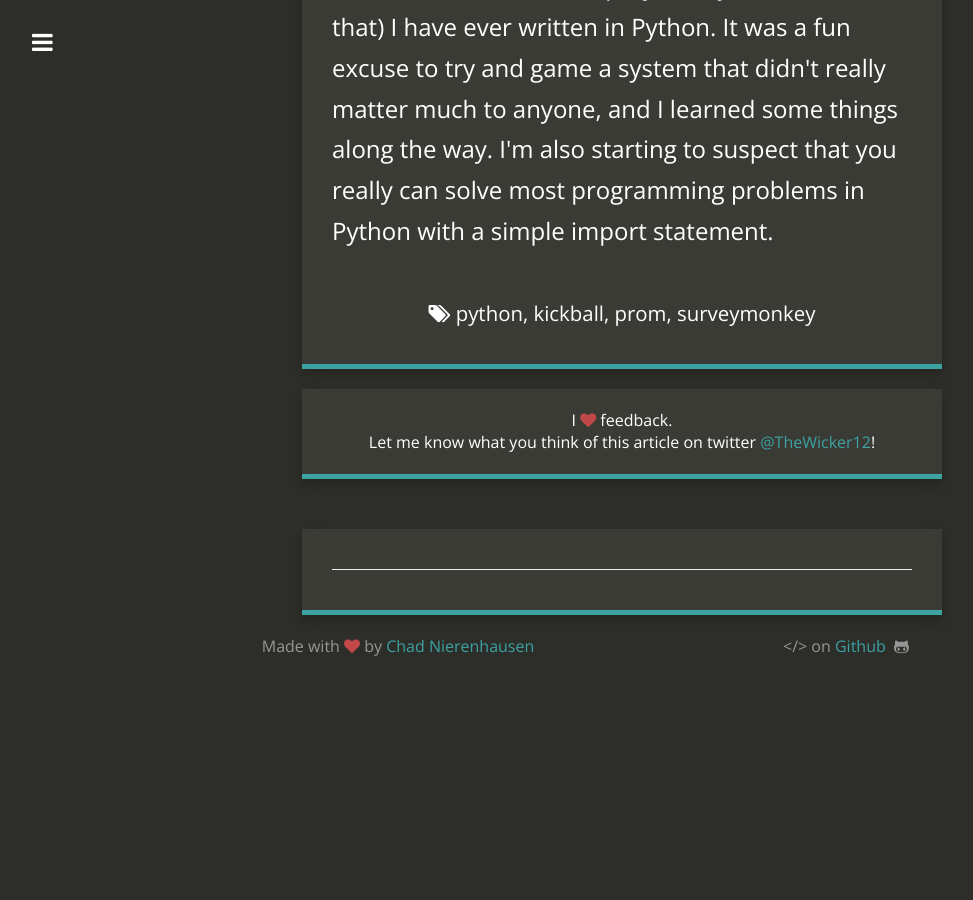
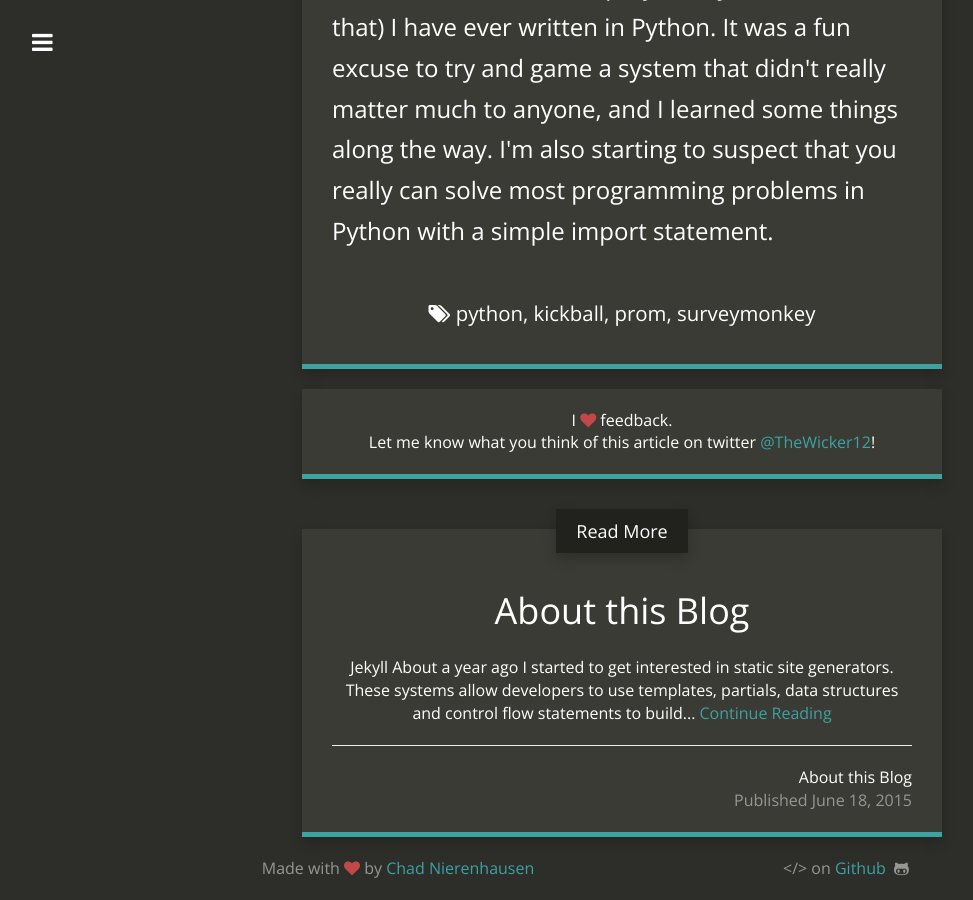
Before and after one commit to cnieren/Blog, a Jekyll site: the page built from site/_posts/2015-05-13-hello-world.md, in a window 1280 px wide and 900 px high, scrolled down 4255 px. Shown: the whole window, without its empty margins (18-991 px from the left). Built offline with Jekyll 4.4.1, drawn with Linux system fonts in a browser that asks for light colours; nearby versions of some CDN libraries; before the commit the page ends 4933 px from its top, so only the background shows below that; some of the changed lines change nothing that is shown.

Commit message:
start new blog post

````diff
--- a/site/_config.yml
+++ b/site/_config.yml
@@ -4,7 +4,7 @@ email: chad.nierenhausen@gmail.com
 description: > # this means to ignore newlines until "baseurl:"
  "A place for me to post reminders to myself about the things I do."
 baseurl: ""
-host: 0.0.0.0
+#host: 0.0.0.0
 url: "http://chadnierenhausen.com"
 title_description: "Web Development, Blogging, and Other Stuff I Do"
 title_image: "images/bio.jpg"
@@ -23,7 +23,7 @@ stackoverflow_link:
 
 # Footer
 footer_left: "Made with <i class=\"fa fa-heart\"></i> by <a href=\"https://twitter.com/TheWicker12\">Chad Nierenhausen</a>"
-footer_right: "&lt;/&gt; on <a href=\"https://github.com/cnieren/blog\">Github</a> &nbsp;<i class=\"fa fa-github-alt\"></i>"
+footer_right: "&lt;/&gt; on <a href=\"https://github.com/cnieren\">Github</a> &nbsp;<i class=\"fa fa-github-alt\"></i>"
 
 # Build settings
 markdown: kramdown
--- /dev/null
+++ b/site/_posts/2015-06-18-about-this-blog.md
@@ -0,0 +1,42 @@
+---
+layout:     post
+title:      About this Blog
+date:       2015-06-18
+summary:    The technology behind this blog
+categories: jekyll
+thumbnail: flask
+tags:
+ - jekyll
+ - docker
+ - blog
+ - git
+ - github
+---
+
+## Jekyll
+About a year ago I started to get interested in [static site generators](https://www.staticgen.com/). These systems allow developers to use templates, partials, data structures and control flow statements to build websites, but don\'t require a database backend. There is a build step that turns all of the templates into simple HTML, CSS and JavaScript files. [Octopress](http://octopress.org/) was the first generator that I got excited about, but by the time I got around to actually building this site Octopress was smack in the middle of moving to version 3.0, which is a backwards-compatibility breaking change.
+
+[Jekyll](http://jekyllrb.com/) is the second most popular static site generator, and has great documentation and tons of plugins from a very active community. To me it felt like the obveous choice. The biggest problem with Jekyll is that it runs on Ruby, and I develop mainly on Windows. While it is possible to get Ruby running on Windows, I really wasn\'t interested in that fight. Additionally I wanted to be able to work on the blog from multiple machines whithout having to get a Ruby environment configured on each of them.
+
+## Vagrant
+The first solution I came up with was to package Jekyll and all of its dependencies into an Ubuntu [Vagrant](https://www.vagrantup.com/) box. It\'s much simpler to set up a Ruby environment on Ubuntu, and I would only have to configure the environment once. The Vagrant file and the scripts to provision it could all be checked into a Git repository and shared across all the machines I want to develop on, and the only two tools I would need installed are [VirtualBox](https://www.virtualbox.org/) and Vagrant. There are a few gotcha\'s when working with Jekyll in a Vagrant environment:
+
+1. jekyll serve starts a webserver and hosts your site on 127.0.0.1:4000. This works great when your web browser is running on the same machine as Jekyll, but not when Jekyll is inside of a Vagrant box. To get around this issue you can either
+    1.  Add the line ``` host: 0.0.0.0 ``` to your _config.yml, which holds all of the site specific configuration settings or,
+    2.  Run ``` jekyll serve -h 0.0.0.0 ```, which has the same effect, but lets you opt in at runtime instead of being the default configuration.
+2.  As of version 2.4 the serve command will watch the file system of your site and when it detects a change it will automatically rebuild the site and a refresh of the browser will show you the result. This works great on a *nix system, but when you run Jekyll in Vagrant on Windows NTFS doesn\'t provide the same file update notifications. This can be fixed by adding ``` --force_polling ``` to the ``` jekyll serve ``` command.
+
+At this point we have Jekyll running inside of a Vagrant box, and all of the dependencies are hidden away inside of that container. The project is checked into a Git repository and any machine I want to develop on only needs to have Vagrant and VirtualBox installed. To work on the project all I need to do is:
+{% highlight sh %}
+git clone https://github.com/cnieren/blag.git blag
+cd blag
+vagrant up
+vagrant ssh
+cd /site
+jekyll serve --force_polling
+{% endhighlight %}
+Then point my browser to 0.0.0.0:4000 and I will see the generated result!
+
+## Docker
+
+## Google Cloud Platform
````
